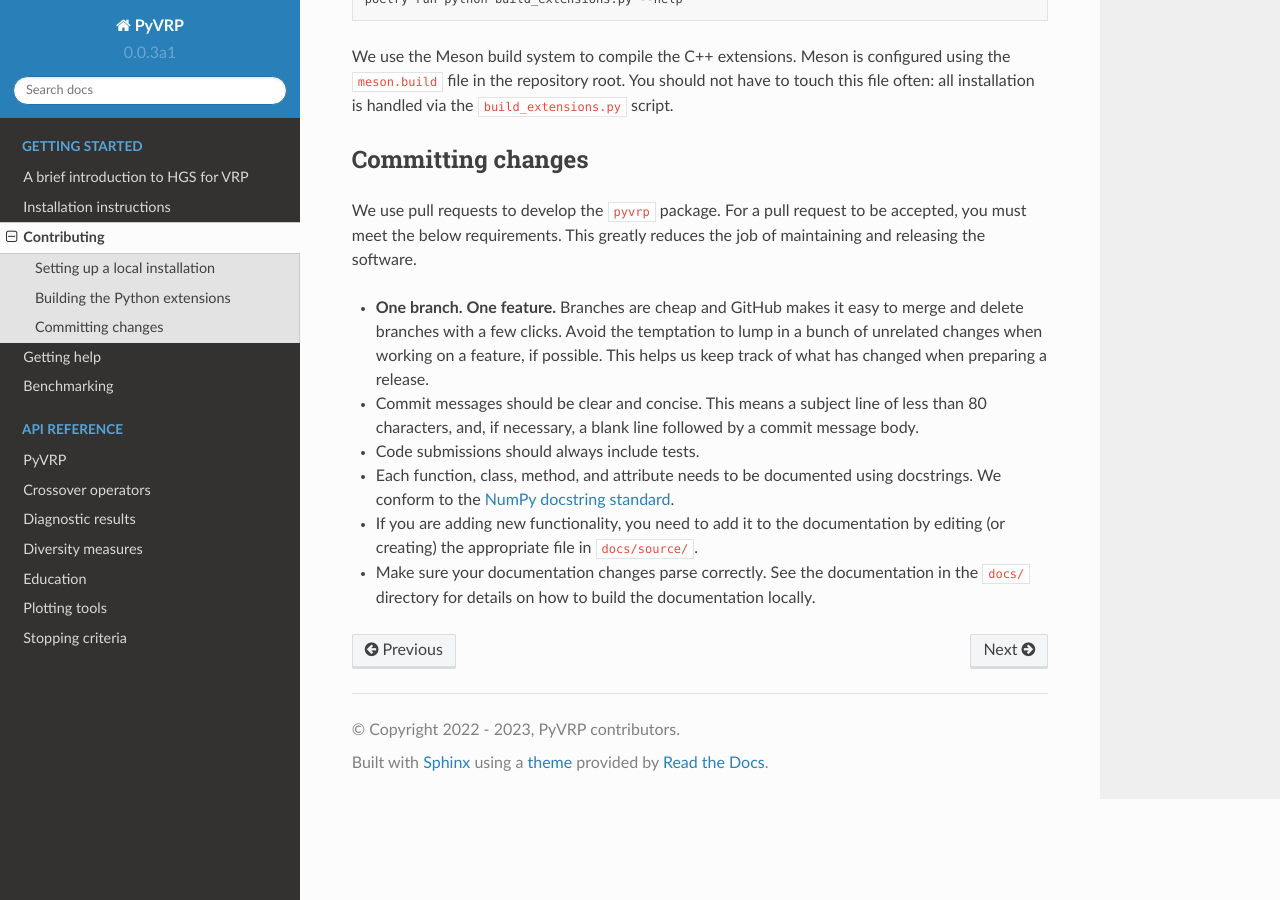
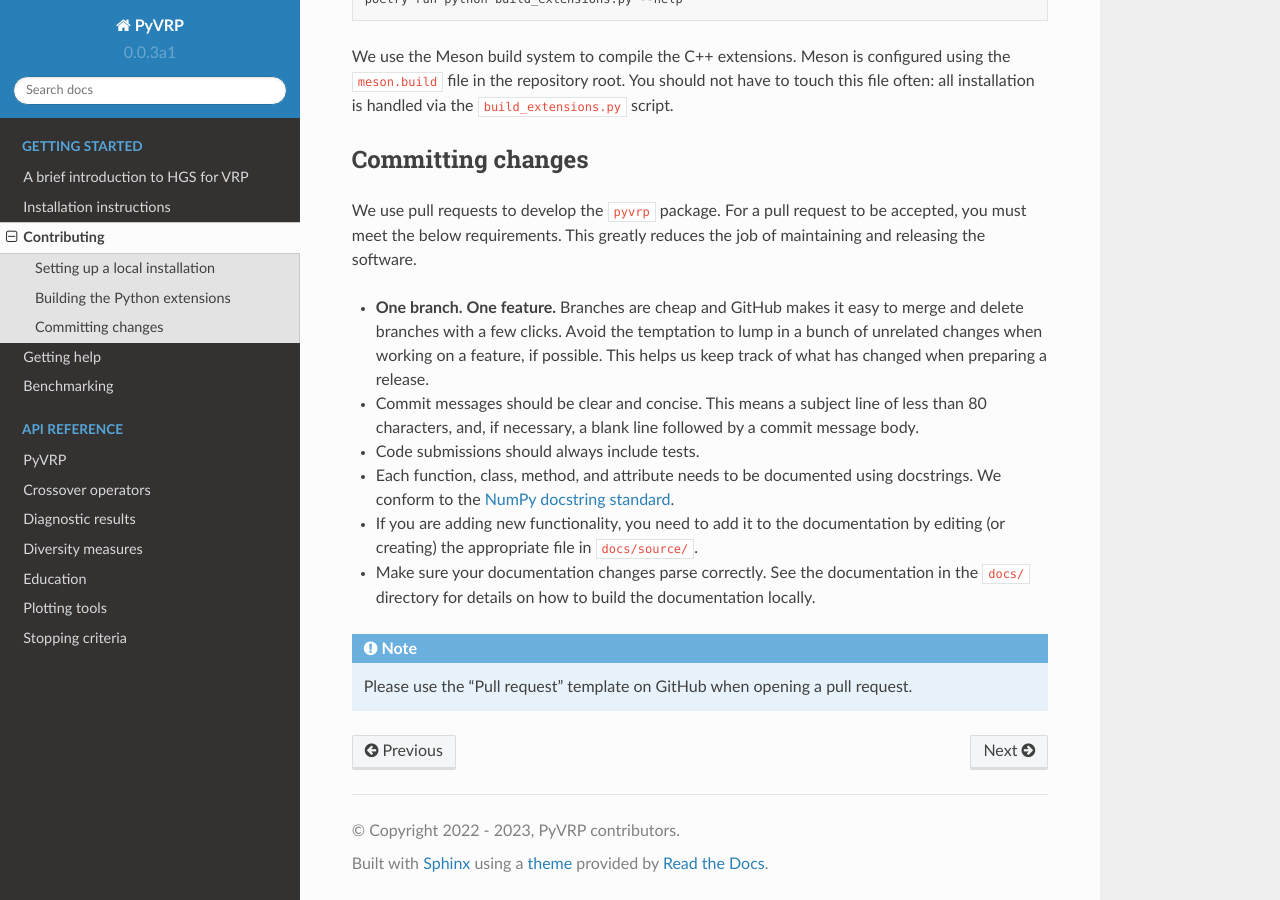
Before and after one commit to PyVRP/PyVRP, a Sphinx documentation site: the page built from docs/source/setup/contributing.rst, in a window 1280 px wide and 900 px high, scrolled down 1336 px. Built offline with Sphinx 7.4.7 and the Read the Docs theme 2.0.0, drawn with Linux system fonts in a browser that asks for light colours; pages that are not in the unit, such as notebooks, are missing from menus.

Commit message:
Add note about PR template

```diff
--- a/docs/source/setup/contributing.rst
+++ b/docs/source/setup/contributing.rst
@@ -87,3 +87,7 @@ This greatly reduces the job of maintaining and releasing the software.
 - If you are adding new functionality, you need to add it to the documentation by editing (or creating) the appropriate file in ``docs/source/``.
 - Make sure your documentation changes parse correctly.
   See the documentation in the ``docs/`` directory for details on how to build the documentation locally.
+
+.. note::
+
+   Please use the "Pull request" template on GitHub when opening a pull request.
```
